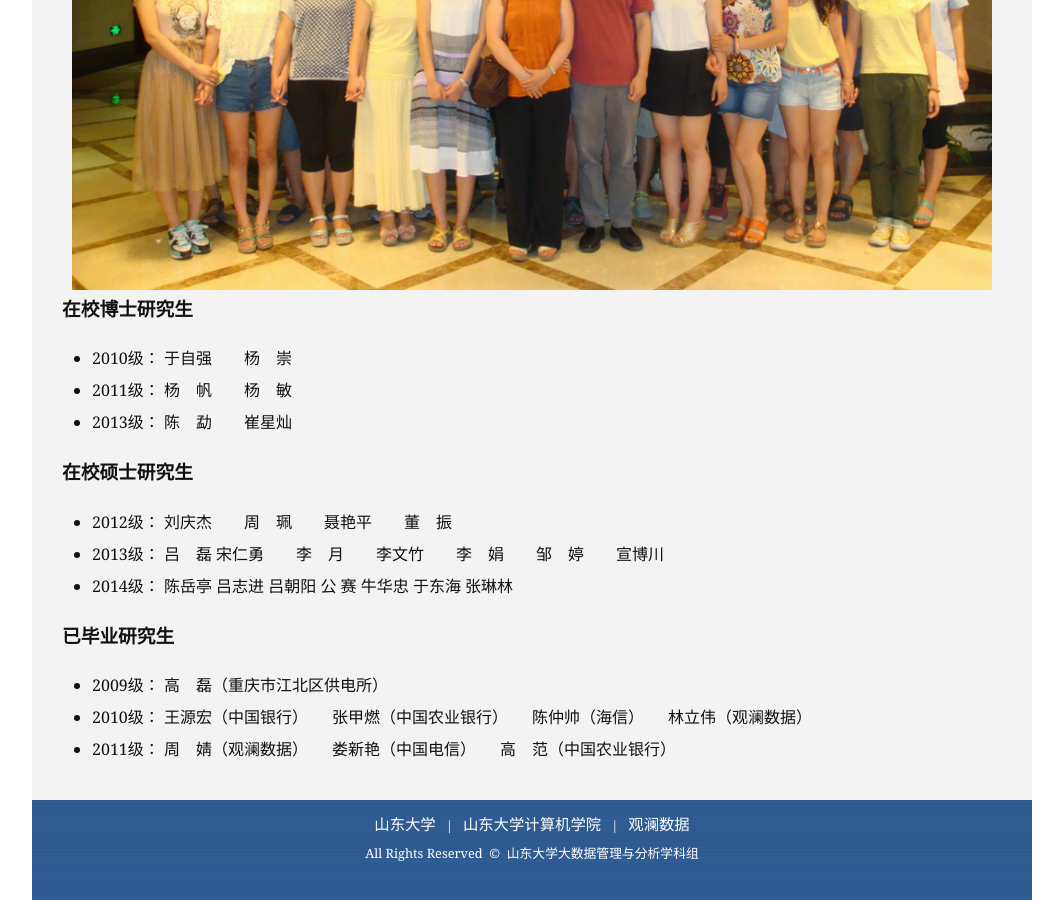
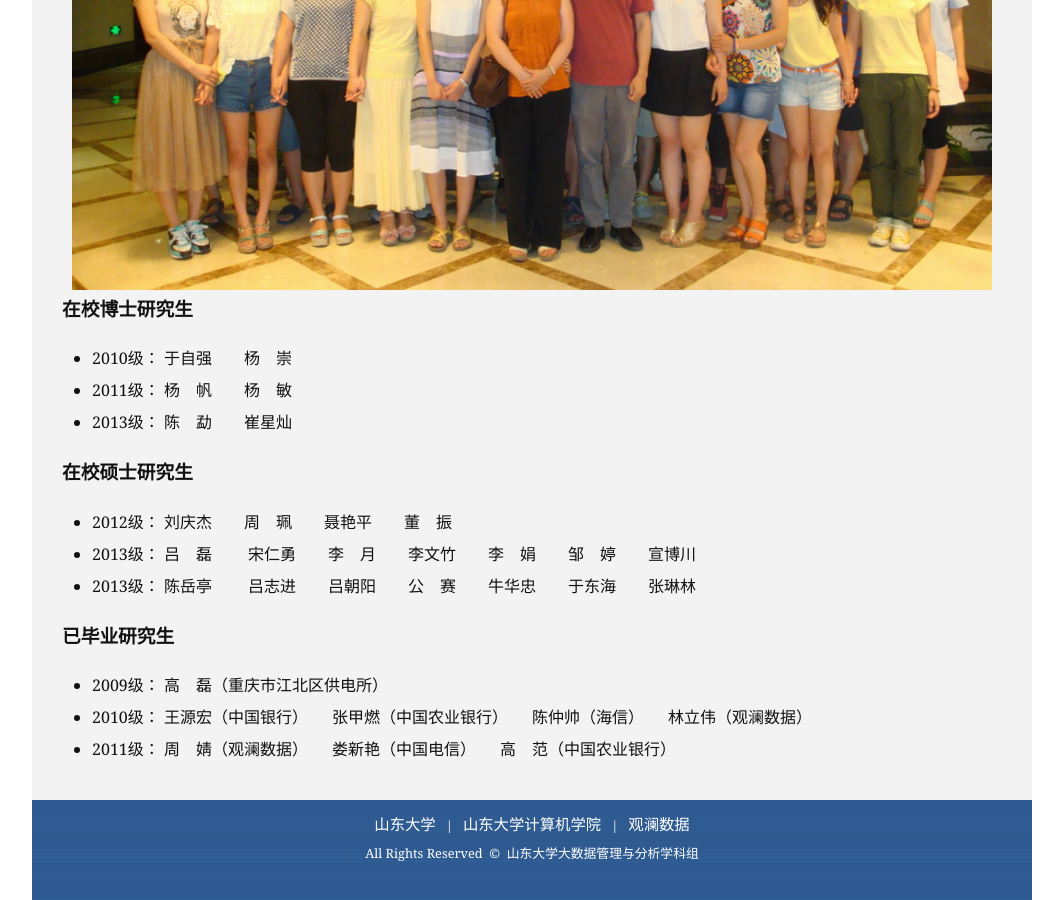
Before and after one commit to sdubigdata/bigdata-home, a Jekyll site: the page built from _source/members.html, in a window 1280 px wide and 900 px high, scrolled down 1346 px. Shown: the whole window, without its empty margins (108-1171 px from the left). Built offline with Jekyll 4.4.1, drawn with Linux system fonts in a browser that asks for light colours.

Commit message:
modify the format of 2014 members

```diff
--- a/_source/members.html
+++ b/_source/members.html
@@ -37,8 +37,8 @@ index: 3
           <div>
               <ul>
                   <li>2012级： 刘庆杰　　周　珮　　聂艳平　　董　振</li>
-                  <li>2013级： 吕　磊    宋仁勇　　李　月　　李文竹　　李　娟　　邹　婷　　宣博川</li>
-		  <li>2014级： 陈岳亭	吕志进	吕朝阳	公  赛	牛华忠	于东海	张琳林</li>
+                  <li>2013级： 吕　磊　　    宋仁勇　　李　月　　李文竹　　李　娟　　邹　婷　　宣博川</li>
+		  <li>2013级： 陈岳亭　　    吕志进　　吕朝阳　　公　赛　　牛华忠　　于东海　　张琳林</li>
               </ul>
           </div>
           <h3>已毕业研究生</h3>
```
